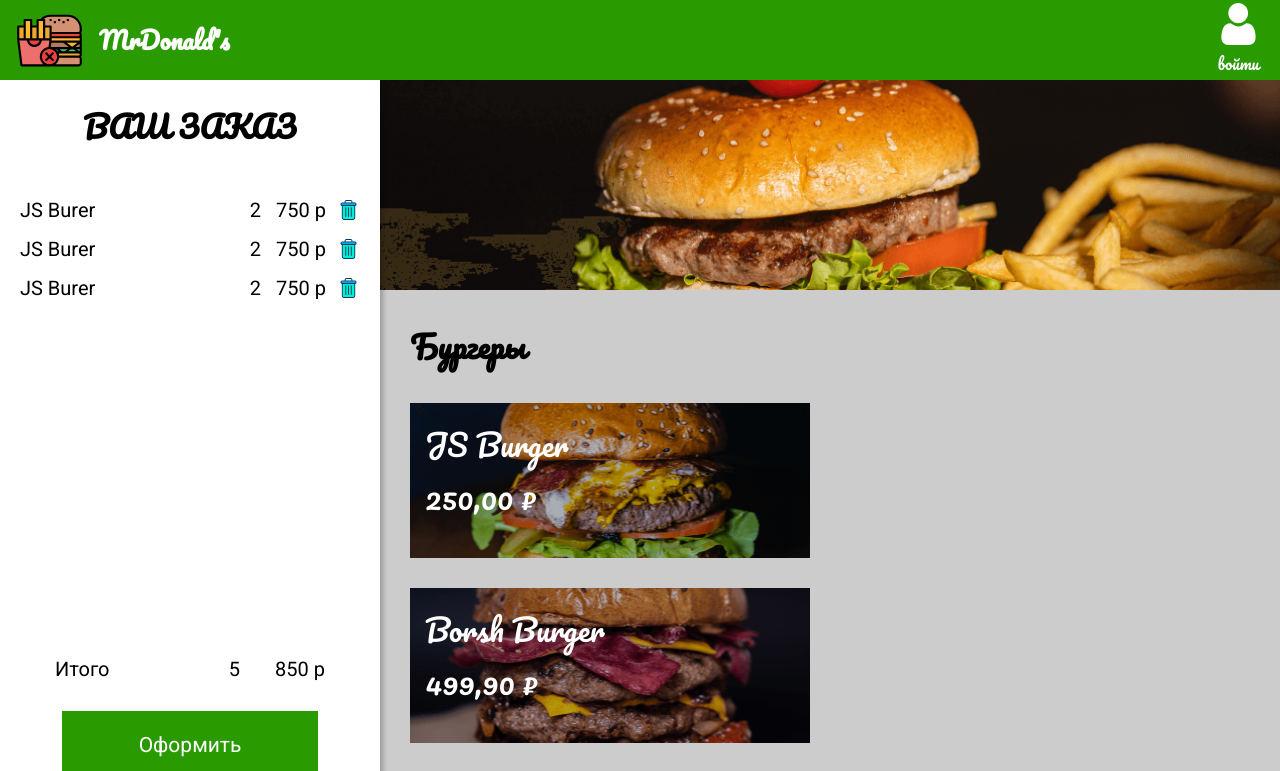
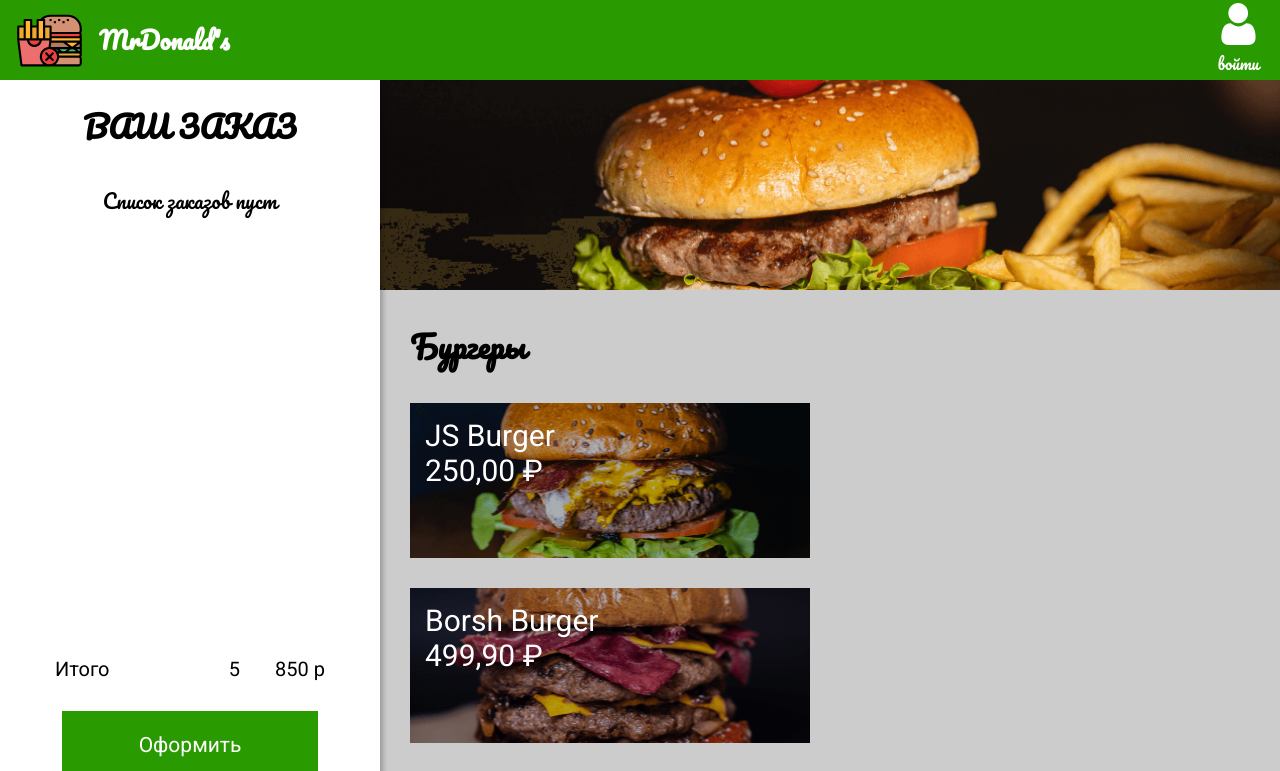
Before and after one commit to Desoul2411/React-burger-shop, a React (Create React App) app: page / in a window 1280 px wide. Shown: the top 771 px of the page. Built offline with nearby package versions, Linux system fonts and the light colour scheme.

Commit message:
order implemented

```diff
--- a/src/App.js
+++ b/src/App.js
@@ -1,14 +1,17 @@
 import React from 'react';
-import NavBar from "./Components/NavBar";
-import { Menu } from './Components/Menu';
-import { GlobalStyle } from './Components/GlobalStyle';
-import { ModalItem} from './Components/ModalItem';
-import { Order} from './Components/Order';
+import NavBar from "./Components/NavBar/NavBar";
+import { Menu } from './Components/Menu/Menu';
+import { GlobalStyle } from './Components/Style/GlobalStyle';
+import { ModalItem} from './Components/Modal/ModalItem';
+import { Order} from './Components/Order/Order';
+import { useOpenItem } from './Components/Hooks/useOpenItem';
+import { useOrders } from './Components/Hooks/useOrders';
 
 
 
 function App() {
-  const [openItem, setOpenItem] = React.useState(null);
+  const openItem = useOpenItem(); // {openItem, setOpenItem}
+  const orders = useOrders();  //{orders, setOrders}
 
 
 
@@ -16,13 +19,15 @@ function App() {
     <>
       <GlobalStyle/>
       <NavBar/>
-      <Order/>
-      <Menu setOpenItem={setOpenItem}/>
-      <ModalItem openItem={openItem} setOpenItem={setOpenItem}/>
+      <Order {...orders} />
+      <Menu {...openItem} />
+      { openItem.openItem &&  <ModalItem {...openItem} {...orders}/> }
     </>
   );
 }
 
 export default App;
+
 /* openItem - данные товара, который хотим открыть в модальном окне */
 /* setOpenItem = ф-ция, назначающая этот товар (при клике на него) и выполняющая перерендер компонента */
+/* { openItem.openItem &&  <ModalItem {...openItem}/> }  - если в объекте opemItem будет св-во openItem (true), то вернёт вёрстку <ModalItem {...openItem}/> */
--- /dev/null
+++ b/src/Components/Hooks/useOpenItem.js
@@ -0,0 +1,7 @@
+import { useState } from 'react';
+
+
+export function useOpenItem() {
+    const [openItem , setOpenItem] = useState(null);
+    return { openItem, setOpenItem };
+}
--- /dev/null
+++ b/src/Components/Hooks/useOrders.js
@@ -0,0 +1,6 @@
+import { useState } from 'react';
+
+export function useOrders() {
+    const [orders, setOrders] = useState([]);
+    return {orders, setOrders};
+}
--- a/src/Components/Banner.js
+++ b/src/Components/Menu/Banner.js
@@ -1,6 +1,6 @@
 import React from 'react';
 import styled from 'styled-components';
-import BannerImg from '../image/banner.png';
+import BannerImg from '../../image/banner.png';
 
 export const Banner = styled.div`
     width: 100%;
--- a/src/Components/ListItem.js
+++ b/src/Components/Menu/ListItem.js
@@ -7,6 +7,7 @@ const List = styled.ul`
 `;
 
 const Item = styled.li`
+    font-family: Roboto, sans-serif;
     position: relative;
     font-size: 30px;
     width: 400px;
@@ -37,6 +38,9 @@ const Item = styled.li`
             opacity:0;
         }
     }
+    & p {
+        font-family: inherit;
+    }
 `;
 
 export const ListItem = ({ itemList, setOpenItem }) => (
--- a/src/Components/Menu.js
+++ b/src/Components/Menu/Menu.js
@@ -1,6 +1,6 @@
 import React from 'react';
 import styled from 'styled-components';
-import dbMenu from './DBMenu';
+import dbMenu from '../DBMenu';
 import { ListItem } from './ListItem';
 import { Banner } from './Banner';
 
--- a/src/Components/ModalItem.js
+++ b/src/Components/Modal/ModalItem.js
@@ -1,6 +1,6 @@
 import React from 'react';
 import styled from 'styled-components';
-import { ButtonCheckout } from './ButtonCheckout';
+import { ButtonCheckout } from '../ButtonCkeckout/ButtonCheckout';
 
 const Overlay = styled.div`
     position: fixed;
@@ -60,15 +60,25 @@ const HeaderContent = styled.div`
 
 
 
-export const ModalItem = ({ openItem, setOpenItem }) => {
+export const ModalItem = ({ openItem, setOpenItem, orders, setOrders }) => {
 
-    function closeModal(e) {
+    const closeModal = e => {
         if(e.target.id === 'overlay') {
             setOpenItem(null);   // так openItem cстанет null (!openItem) и окно закроется (return null)
         }
     }
 
-    if(!openItem) return null;
+    const order = {
+        ...openItem
+    };
+
+    const addToOrder = () => {
+        setOrders([...orders, order]); // добавляем (передаём в хук setOrders) все старые заказы (orders) и новый (order)
+        setOpenItem(null); // если openItem будут пуст - не отобпажать модальное окно - условие { openItem.openItem &&  <ModalItem {...openItem} {...orders}/> }
+    }
+
+
+   /*  if(!openItem) return null; */
     return (
         <Overlay id="overlay" onClick={closeModal}>
             <Modal>
@@ -84,7 +94,7 @@ export const ModalItem = ({ openItem, setOpenItem }) => {
                             {style: 'currency', currency: 'RUB'})}
                     </ProductPrice>
                 </HeaderContent>
-                <ButtonCheckout>
+                <ButtonCheckout onClick = {addToOrder}>
                     Добавить
                 </ButtonCheckout>
             </Content>
--- a/src/Components/NavBar.js
+++ b/src/Components/NavBar/NavBar.js
@@ -1,7 +1,7 @@
 import React from 'react';
 import styled from 'styled-components';
-import logoImg from '../image/logo.svg';
-import signImg from '../image/sign.svg';
+import logoImg from '../../image/logo.svg';
+import signImg from '../../image/sign.svg';
 
 const NavBarStyled = styled.header`
     position: fixed;
@@ -9,7 +9,7 @@ const NavBarStyled = styled.header`
     left:0;
     z-index:999;
     height: 80px;
-    width: 100vw;
+    width: 100%;
     display: flex;
     justify-content: space-between;
     align-items: center;
--- a/src/Components/Order.js
+++ b/src/Components/Order/Order.js
@@ -1,6 +1,6 @@
 import React from 'react';
 import styled from 'styled-components';
-import { ButtonCheckout } from './ButtonCheckout';
+import { ButtonCheckout } from '../ButtonCkeckout/ButtonCheckout';
 import { OrderListItem } from './OrderListItem';
 
 
@@ -44,18 +44,21 @@ const TotalPrice = styled.span`
     margin-left: 20px;
 `;
 
+const EmptyList = styled.p`
+    text-align: center;
+`;
 
-export const Order = () => {
+
+export const Order = ({orders}) => {
     return (
 
         <OrderStyled>
             <OrderTitle>ВАШ ЗАКАЗ</OrderTitle>
             <OrderContent>
-                <OrderList>
-                    <OrderListItem></OrderListItem>
-                    <OrderListItem></OrderListItem>
-                    <OrderListItem></OrderListItem>
-                </OrderList>
+                {orders.length ? <OrderList>
+                    {orders.map(order => <OrderListItem order={order}/>)}
+                </OrderList> :
+                <EmptyList>Список заказов пуст</EmptyList>}
             </OrderContent>
             <Total>
                 <span>Итого</span>
--- a/src/Components/OrderListItem.js
+++ b/src/Components/Order/OrderListItem.js
@@ -1,6 +1,6 @@
 import React from 'react';
 import styled from 'styled-components';
-import  trashImage from '../image/trash.svg';
+import  trashImage from '../../image/trash.svg';
 
 
 const OrderItemStyled = styled.li`
@@ -10,6 +10,7 @@ const OrderItemStyled = styled.li`
 
 const ItemName = styled.span`
     flex-grow: 1;
+
 `;
 
 const ItemPrice = styled.span`
@@ -17,6 +18,7 @@ const ItemPrice = styled.span`
     margin-right: 10px;
     min-width: 65px;
     text-align: right;
+    margin-left: 15px;
 `;
 
 const TrashButton = styled.button`
@@ -31,11 +33,13 @@ const TrashButton = styled.button`
     cursor: pointer;
 `;
 
-export const OrderListItem = () => (
+export const OrderListItem = ({order}) => (
     <OrderItemStyled>
-        <ItemName>JS Burer</ItemName>
-        <span>2</span>
-        <ItemPrice>750 р</ItemPrice>
+        <ItemName>{order.name}</ItemName>
+        <span>2 </span>
+        <ItemPrice>{order.price.toLocaleString('ru-Ru',
+        {style: 'currency', currency: 'RUB'})}
+        </ItemPrice>
         <TrashButton/>
     </OrderItemStyled>
 );
```
Also changed, not shown: src/Components/ButtonCkeckout/ButtonCheckout.js (renamed from src/Components/ButtonCheckout.js), src/Components/Style/GlobalStyle.js (renamed from src/Components/GlobalStyle.js).
